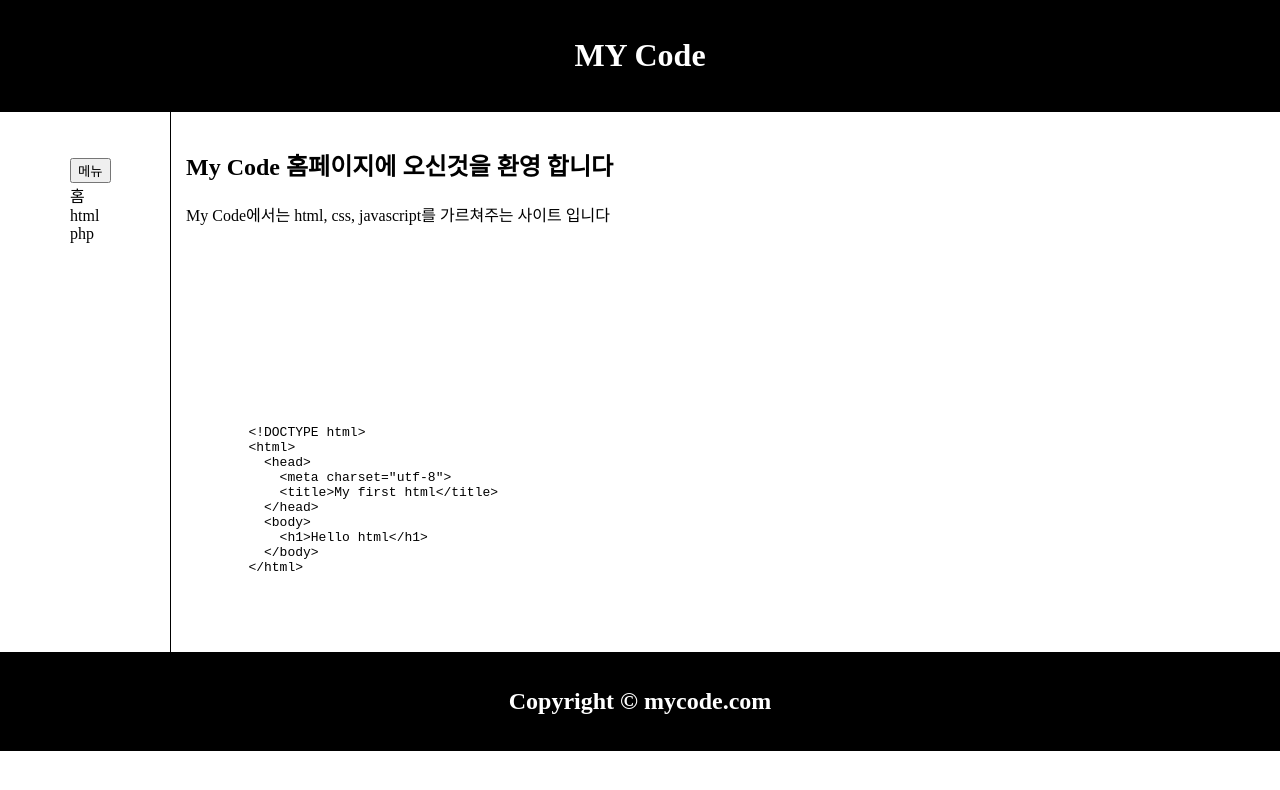
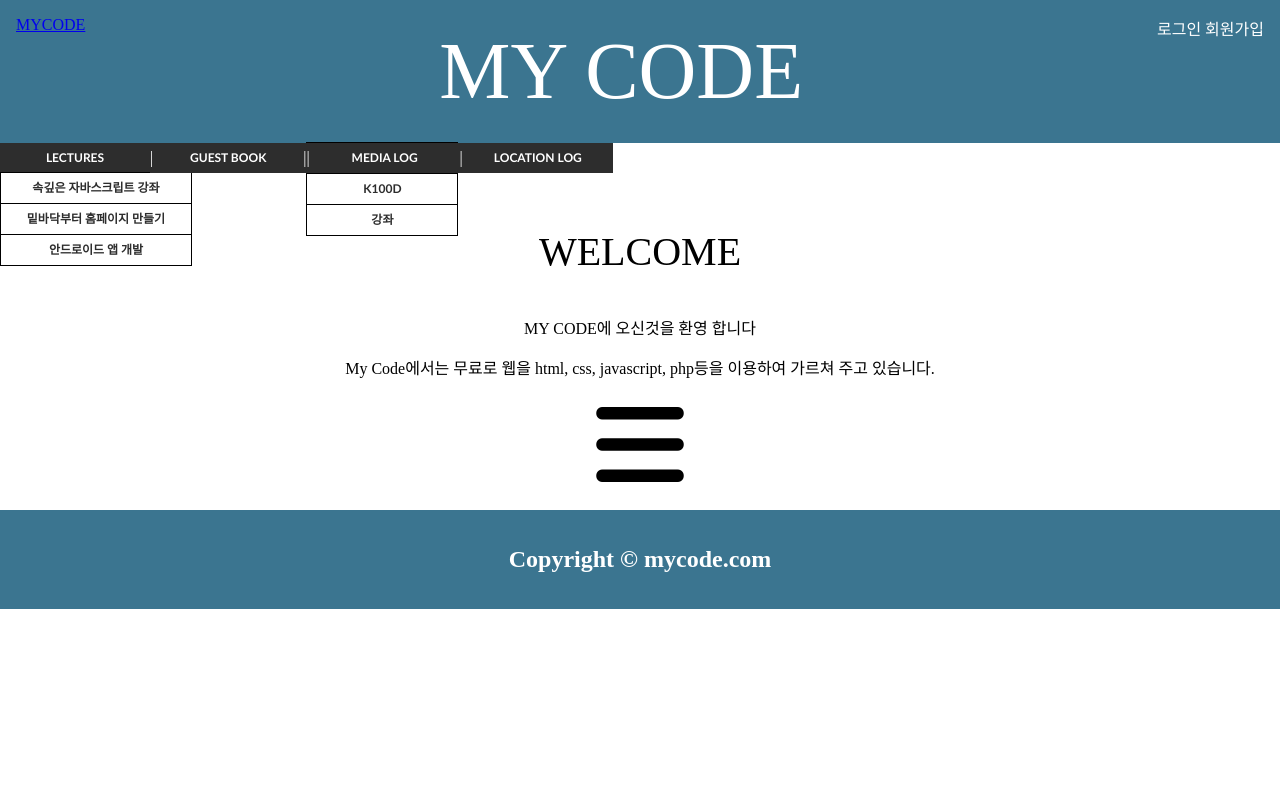
Before and after one commit to ilwp104/start-Web, a plain HTML site: page index.html in a window 1280 px wide. Drawn offline with Linux system fonts and the light colour scheme.

Commit message:
Add files via upload

```diff
--- a/index.html
+++ b/index.html
@@ -7,14 +7,46 @@
 
   <body>
 <script type="text/javascript">
-setTimeout("location.reload()",2000);
+setTimeout("location.reload()",4000);
 </script>
+<link rel="stylesheet" href="./font-awesome-4.7.0/css/font-awesome.min.css">
+
+
     <style media="screen">
     body{
       padding: 0px;
     }
+
+    .head{
+      font-family: Agency FB;
+      font-size: 80px;
+      margin: 10px;
+    }
+
+    .wel{
+      font-family:  Segoe Script;
+      font-size: 40px;
+    }
+
+    div{
+      display: inline;
+      border: black;
+    }
+
+    .left{
+      float: left;
+    }
+
+    .right{
+      float: right;
+    }
+
+    header div p{
+      display: inline;
+    }
+
     header,footer{
-        background-color: black;
+      background-color: #3B7590;
       color: white;
       text-align: center;
       padding: 1em;
@@ -22,7 +54,7 @@ setTimeout("location.reload()",2000);
       z-index: 1;
     }
 
-      nav{
+    nav.1{
       float: left;
       padding: 30px;
       list-style-type: none;
@@ -36,40 +68,148 @@ setTimeout("location.reload()",2000);
       padding: 0px;
     }
 
-      article{
+    section{
         margin-left: 170px;
         margin-right: 170px;
-          border-left: 1px solid black;
         min-height: 15em;
         padding: 15px;
-          color: black;
+    }
+
+    .c1{
+      text-align: center;
     }
 
     body {
       margin: 0px;
     }
+
+
+
+    #topMenu {
+      height: 30px; /* 메인 메뉴의 높이 */
+      width: 850px; /* 메인 메뉴의 넓이 */
+    }
+
+     #topMenu ul { /* 메인 메뉴 안의 ul을 설정함: 상위메뉴의 ul+하위 메뉴의 ul */
+       list-style-type: none; /* 메인 메뉴 안의 ul 내부의 목록 표시를 없애줌 */
+       margin: 0px; /* 메인 메뉴 안의 ul의 margin을 없앰 */
+       padding: 0px; /* 메인 메뉴 안의 ul의 padding을 없앰 */
+     }
+
+    #topMenu ul li { /* 메인 메뉴 안에 ul 태그 안에 있는 li 태그의 스타일 적용(상위/하위메뉴 모두) */
+      color: white; /* 글씨 색을 흰색으로 설정 */
+      background-color: #2d2d2d; /* 배경 색을 RGB(2D2D2D)로 설정 */
+      float: left; /* 왼쪽으로 나열되도록 설정 */
+      line-height: 30px; /* 텍스트 한 줄의 높이를 30px로 설정 */
+      vertical-align: middle; /* 세로 정렬을 가운데로 설정 */
+      text-align: center; /* 텍스트를 가운데로 정렬 */
+      position: relative; /* 해당 li 태그 내부의 top/left 포지션 초기화 */
+    }
+
+     .menuLink, .submenuLink { /* 상위 메뉴와 하위 메뉴의 a 태그에 공통으로 설정할 스타일 */
+      text-decoration:none; /* a 태그의 꾸밈 효과 제거 */
+      display: block; /* a 태그의 클릭 범위를 넓힘 */
+      width: 150px; /* 기본 넓이를 150px로 설정 */
+      font-size: 12px; /* 폰트 사이즈를 12px로 설정 */
+      font-weight: bold; /* 폰트를 굵게 설정 */
+      font-family: "Trebuchet MS", Dotum; /* 기본 폰트를 영어/한글 순서대로 설정 */
+    }
+    .menuLink { /* 상위 메뉴의 글씨색을 흰색으로 설정 */
+      color: white;
+    }
+    .topMenuLi:hover .menuLink { /* 상위 메뉴의 li에 마우스오버 되었을 때 스타일 설정 */
+      color: red; /* 글씨 색 빨간색 */
+      background-color: #4d4d4d; /* 배경색을 밝은 회색으로 설정 */
+    }
+
+    .submenuLink { /* 하위 메뉴의 a 태그 스타일 설정 */
+      color: #2d2d2d; /* 글씨 색을 RGB(2D2D2D)로 설정 */
+      background-color: white; /* 배경색을 흰색으로 설정 */
+      border: solid 1px black; /* 테두리를 설정 */
+      margin-top: -1px; /* 위 칸의 하단 테두리와 아래칸의 상단 테두리가 겹쳐지도록 설덩 */
+    }
+    .longLink { /* 좀 더 긴 메뉴 스타일 설정 */
+      width: 190px; /* 넓이는 190px로 설정 */
+    }
+    .submenu { /* 하위 메뉴 스타일 설정 */
+      position: absolute; /* html의 flow에 영향을 미치지 않게 absolute 설정 */
+      height: 0px; /* 초기 높이는 0px로 설정 */
+      overflow: visible; /* 실 내용이 높이보다 커지면 해당 내용 감춤 */
+      transition: height 0.2s; /* height를 변화 시켰을 때 0.2초간 변화 되도록 설정(기본) */
+    }
+    .topMenuLi:hover .submenu { /* 상위 메뉴에 마우스 모버한 경우 그 안의 하위 메뉴 스타일 설정 */
+      height: 93px; /* 높이를 93px로 설정 */
+    }
+    .submenuLink:hover { /* 하위 메뉴의 a 태그의 마우스 오버 스타일 설정 */
+      color: red; /* 글씨색을 빨간색으로 설정 */
+      background-color: #dddddd; /* 배경을 RGB(DDDDDD)로 설정 */
+    }
+
+    i{
+      font-size: 100px;
+    }
+
+
     </style>
 
 <div class="table">
   <header>
-    <h1>MY Code</h1>
+    <div class="left">
+      <p><a  href="#">MYCODE</a></p>
+    </div>
+
+    <div class="right">
+      <p>로그인</p>
+      <p>회원가입</p>
+    </div>
+
+    <p class="head">MY CODE</p>
   </header>
 
-  <nav class="l">
+
+
+  <nav id="topMenu" >
     <ul>
-      <li><button type="button" id="menu" name="menubutton">메뉴</button></li>
-      <li>홈</li>
-      <li>html</li>
-      <li>php</li>
+        <li class="topMenuLi">
+          <a class="menuLink">LECTURES</a>
+          <ul class="submenu">
+             <li><a class="submenuLink longLink">속깊은 자바스크립트 강좌</a></li>
+             <li><a class="submenuLink longLink">밑바닥부터 홈페이지 만들기</a></li>
+             <li><a class="submenuLink longLink">안드로이드 앱 개발</a></li>
+          </ul>
+       </li>
+       <li>|</li>
+       <li class="topMenuLi">
+         <a class="menuLink">GUEST BOOK</a> </li>
+       <li>|</li>
+       <li class="topMenuLi">
+         <a class="menuLink" TAG CLOUD</a>
+         <ul class="submenu">
+           <li><a class="submenuLink">자바스크립트</a></li>
+           <li><a class="submenuLink">K100D</a></li>
+           <li><a class="submenuLink">강좌</a></li>
+         </ul>
+       </li>
+       <li>|</li>
+       <li class="topMenuLi"><a class="menuLink" >MEDIA LOG</a> </li>
+       <li>|</li>
+       <li class="topMenuLi"> <a class="menuLink" >LOCATION LOG</a> </li>
       </ul>
     </nav>
 
 
-  <article class="n1">
-    <h1>My Code 홈페이지에 오신것을 환영 합니다</h1>
-    <p>My Code에서는 html, css, javascript를 가르쳐주는 사이트 입니다</p>
+
+<section>
+  <article class="c1">
+    <p class="wel">WELCOME</p>
+    <p>MY CODE에 오신것을 환영 합니다</p>
+    <p>My Code에서는 무료로 웹을 html, css, javascript, php등을 이용하여 가르쳐 주고 있습니다. </p>
+    <i class="fa fa-bars" aria-hidden="true"></i>
   </article>
-  <article class="code">
+</section>
+
+
+<!--  <article class="code">
     <pre>
       <code>
         &lt;!DOCTYPE html>
@@ -84,7 +224,7 @@ setTimeout("location.reload()",2000);
         &lt;/html&gt;
       </code>
     </pre>
-  </article>
+  </article>-->
 
   <footer>
     <h2>Copyright &copy; mycode.com</h2>
```
Lines whose indentation alone changed are shown as unchanged.
